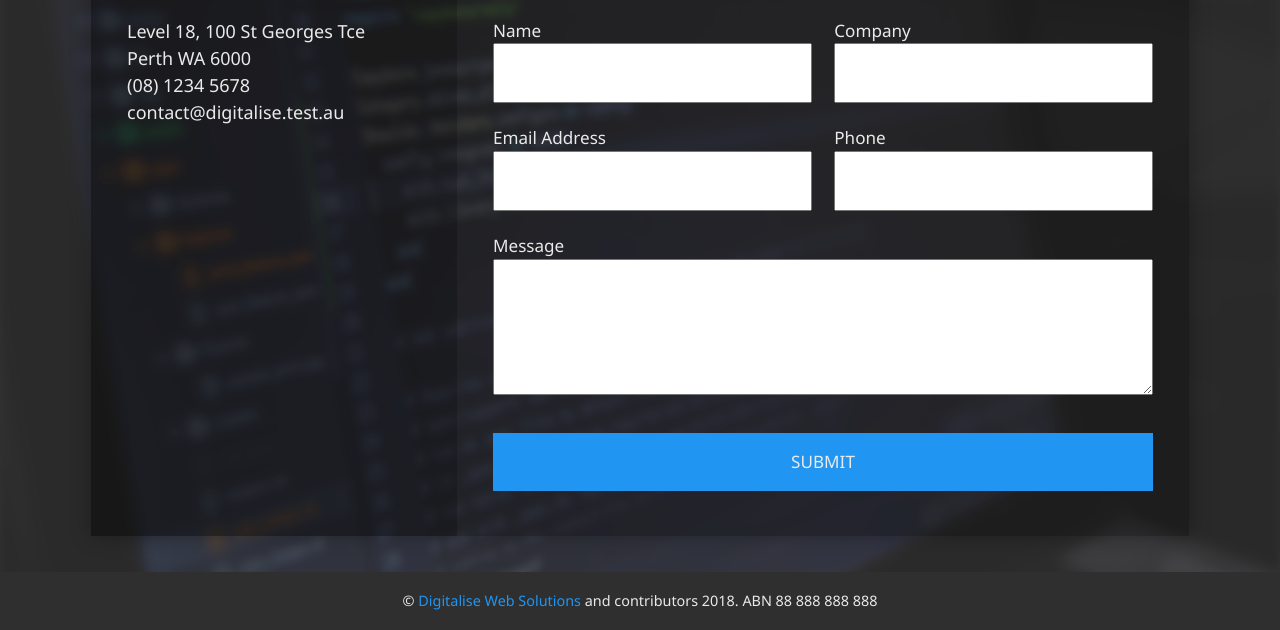
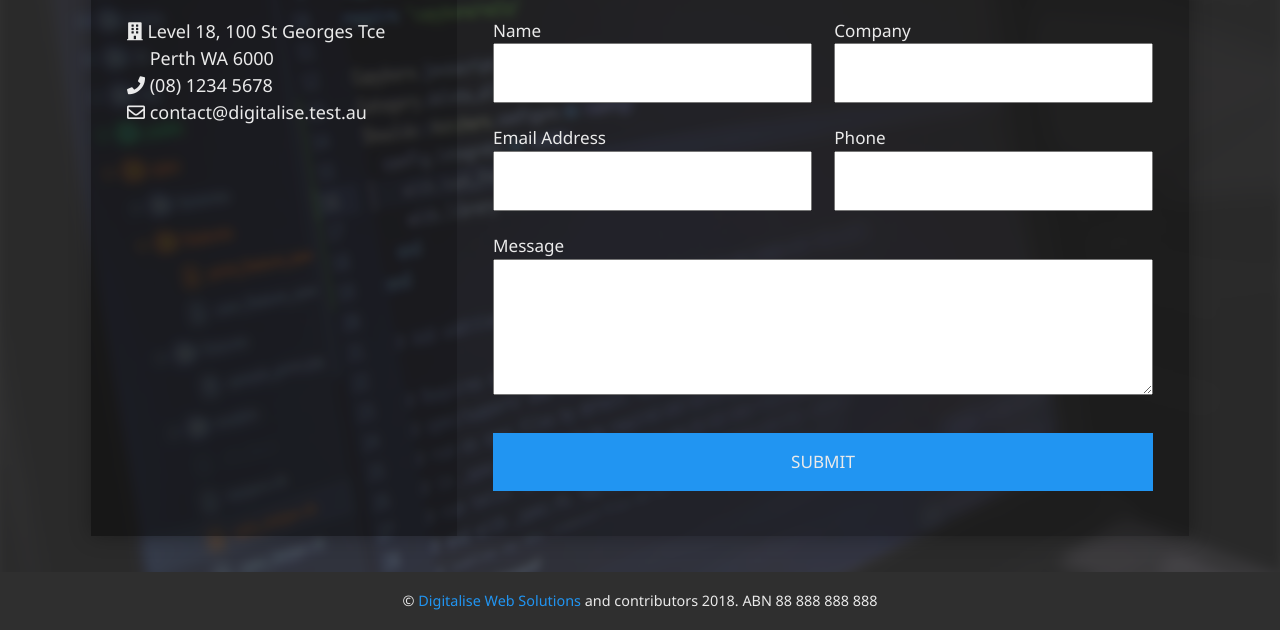
Before and after one commit to barrosdaniel/P_15112018_Web_Solutions_Website, a website: page dist/contact.html in a window 1280 px wide. Shown: the part 176-806 px from the top of the page. Drawn offline with nearby package versions, Linux system fonts and the light colour scheme.

Commit message:
feature: Contact Page: Added contact text icons and animation

```diff
--- a/dist/contact.html
+++ b/dist/contact.html
@@ -6,6 +6,10 @@
   <meta name="viewport" content="width=device-width, initial-scale=1.0">
   <meta http-equiv="X-UA-Compatible" content="ie=edge">
   <link rel="stylesheet" type="text/css" href="vendors/css/normalize.css">
+  <link rel="stylesheet" href="https://use.fontawesome.com/releases/v5.6.3/css/all.css"
+    integrity="sha384-UHRtZLI+pbxtHCWp1t77Bi1L4ZtiqrqD80Kn4Z8NTSRyMA2Fd33n5dQ8lWUE00s/"
+    crossorigin="anonymous">
+  <link rel="stylesheet" href="https://cdnjs.cloudflare.com/ajax/libs/animate.css/3.7.0/animate.min.css" />
   <link rel="stylesheet" type="text/css" href="resources/css/styles.css">
   <title>Digitalise Web Solutions | Contact</title>
 </head>
@@ -18,14 +22,14 @@
     </div>
     <div class="container">
       <h1 class="brand">Digitalise Web Solutions</h1>
-      <div class="wrapper">
+      <div class="wrapper animated bounceInLeft">
         <div class="company-info">
           <h3>Digitalise Web Solutions</h3>
           <ul>
-            <li>Level 18, 100 St Georges Tce</li>
-            <li>Perth WA 6000</li>
-            <li>(08) 1234 5678</li>
-            <li>contact@digitalise.test.au</li>
+            <li><i class="fas fa-building"></i> Level 18, 100 St Georges Tce</li>
+            <li class="company-info__address--secondLine">&nbsp;Perth WA 6000</li>
+            <li><i class="fas fa-phone"></i> (08) 1234 5678</li>
+            <li><i class="far fa-envelope"></i> contact@digitalise.test.au</li>
           </ul>
         </div>
         <div class="contact">
--- a/dist/resources/css/styles.css
+++ b/dist/resources/css/styles.css
@@ -301,12 +301,16 @@ p {
   padding: 2rem;
 }
 
+#contact .brand {
+  text-align: center;
+}
+
 #contact ul {
   list-style: none;
 }
 
-#contact .brand {
-  text-align: center;
+#contact li.company-info__address--secondLine {
+  padding-left: 18px;
 }
 
 #contact .wrapper {
```
